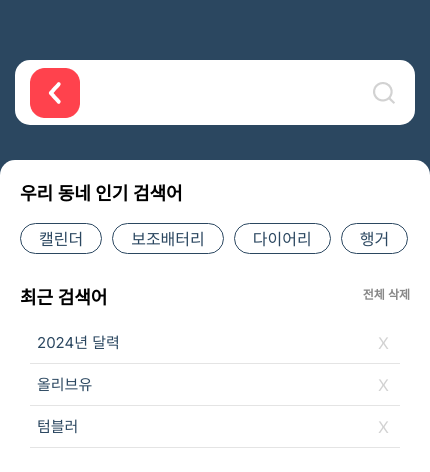
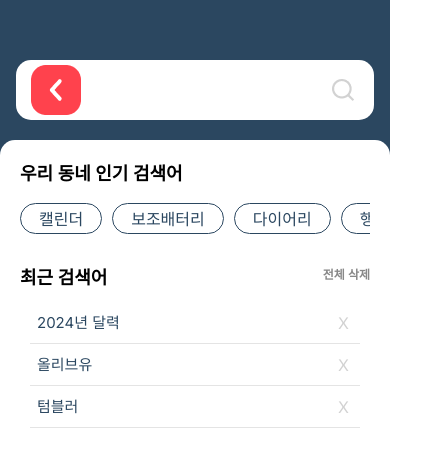
Before and after one commit to moa-moa-service/moamoa-frontend, a React (Vite) app: page /search in a window 390 px wide. Shown: the top 472 px of the page, 430 px wide, since content can reach past the window. Built offline with nearby package versions, Linux system fonts and the light colour scheme.

Commit message:
design: 검색페이지 반응형 디자인으로 수정

```diff
--- a/src/app/SearchPage/styled/SearchPage.main.style.js
+++ b/src/app/SearchPage/styled/SearchPage.main.style.js
@@ -1,20 +1,19 @@
 import styled from "styled-components";
 
 export const SearchPageContainer = styled.div`
-    position: relative;
     display: flex;
     flex-direction: column;
     background-color: #2B4760;
-    width: 430px;
-    height: 930px;
+    width: 100%;
+    height: 100%;
 `
 
 export const SearchContainer = styled.div`
     background-color: #FFFFFF;
-    width: 400px;
-    height: 65px;
+    width: 92%;
+    height: 60px;
     border-radius: 15px;
-    margin: 60px auto 30px auto;
+    margin: 60px auto 20px auto;
     display: flex;
     justify-content: space-between;
     align-items: center;
@@ -32,17 +31,19 @@ export const SearchBox = styled.input`
 `
 
 export const KeywordContainer = styled.div`
-    width: 430px;
-    height: 770px;
+    width: 100%;
+    height: 80%;
     background-color: #FFFFFF;
     border-top-left-radius : 15px;
     border-top-right-radius: 15px;
-    position: absolute;
-    bottom: 0;
     display: flex;
     flex-direction: column;
     padding: 0 20px;
     box-sizing: border-box;
+
+    @media screen and (min-width:431px){
+        width: 430px;
+    }
 `
 
 export const KeywordTitle = styled.div`
```
